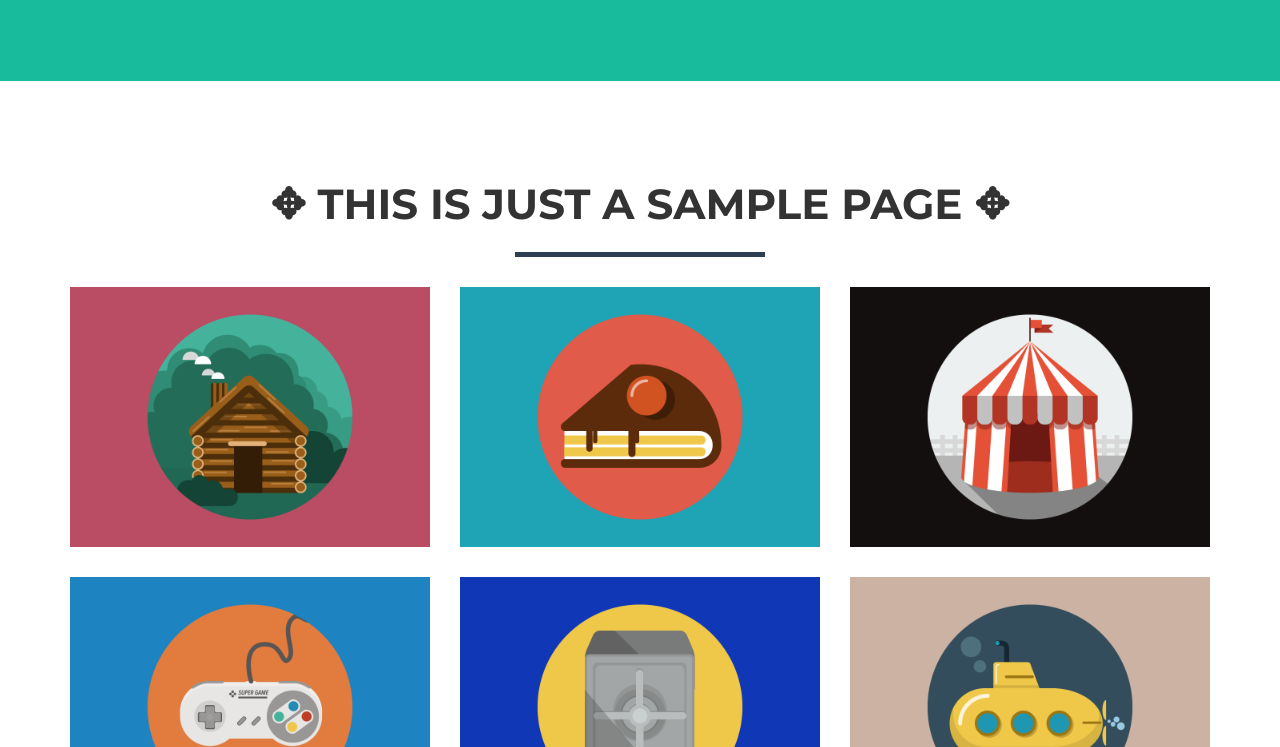
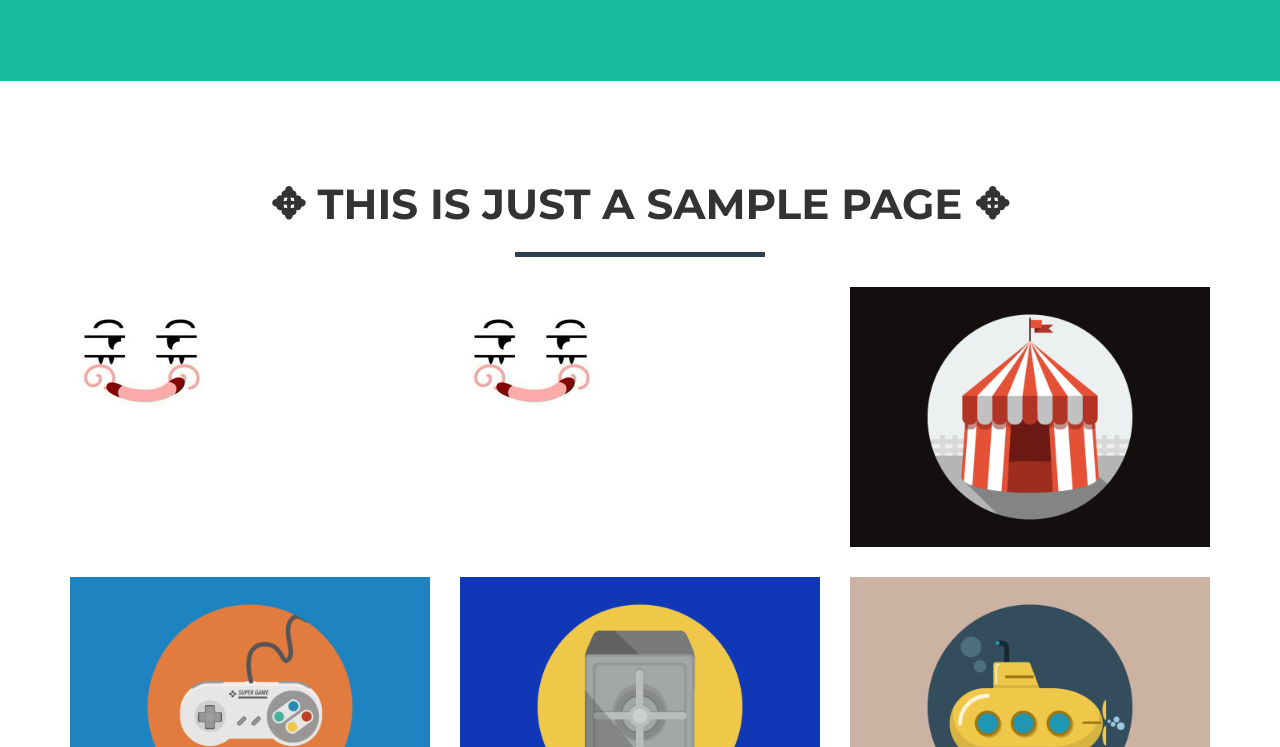
Before and after one commit to chitamitan/chitamitan.github.io, a website: page index.html in a window 1280 px wide. Shown: the part 569-1316 px from the top of the page. Drawn offline with nearby package versions, Linux system fonts and the light colour scheme.

Commit message:
Update index.html

```diff
--- a/index.html
+++ b/index.html
@@ -99,7 +99,7 @@
                                 <i class="fa fa-search-plus fa-3x"></i>
                             </div>
                         </div>
-                        <img src="img/portfolio/cabin.png" class="img-responsive" alt="">
+                        <img src="drankface.png" class="img-responsive" alt="">
                     </a>
                 </div>
                 <div class="col-sm-4 portfolio-item">
@@ -109,7 +109,7 @@
                                 <i class="fa fa-search-plus fa-3x"></i>
                             </div>
                         </div>
-                        <img src="img/portfolio/cake.png" class="img-responsive" alt="">
+                        <img src="drankface.png" class="img-responsive" alt="">
                     </a>
                 </div>
                 <div class="col-sm-4 portfolio-item">
```
